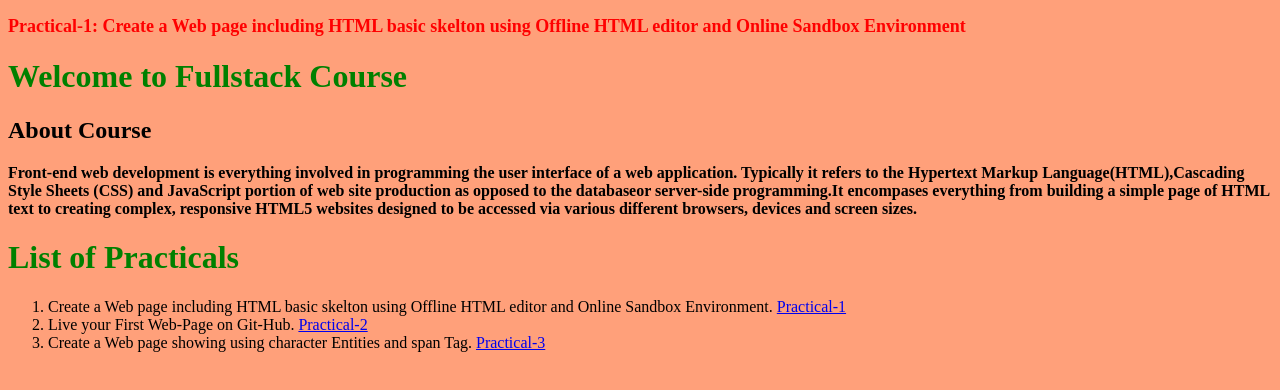
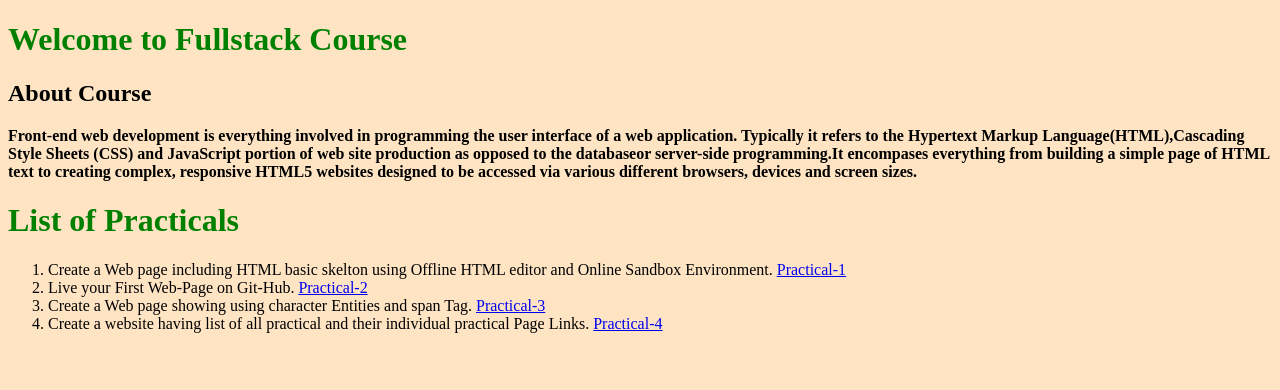
Before and after one commit to Aditi-Agrawal/Practical, a plain HTML site: page index.html in a window 1280 px wide. Drawn offline with Linux system fonts and the light colour scheme.

Commit message:
links added

```diff
--- a/index.html
+++ b/index.html
@@ -3,11 +3,9 @@
 <head>
     <meta charset="UTF-8">
     <meta name="viewport" content="width=device-width, initial-scale=1.0">
-    <title>Practical-4</title>
+    <title>Introduction to HTML</title>
 </head>
-<body bgcolor="LIGHTSALMON">
-    <p><b><FONT size="4" COLOR="red">Practical-1: Create a Web page including HTML basic skelton using Offline
-        HTML editor and Online Sandbox Environment</FONT></b><p>
+<body bgcolor="	bisque">
     <h1><FONT COLOR="green">Welcome to Fullstack Course</FONT></h1>
     <h2>About Course</h2>
     <p><b>Front-end web development is everything involved in programming the user interface of a web application.
@@ -28,6 +26,10 @@
         <LI>Create a Web page showing using character Entities and span Tag.
              <a href="https://aditi-agrawal.github.io/Practical/p/Practical3.html">
                 Practical-3</a></LI>
+        <LI>Create a website having list of all practical and their individual
+            practical Page Links.
+            <a href="https://aditi-agrawal.github.io/Practical/p/Practical4.html">
+                Practical-4</a></LI>
     </ol>
 
 </body>
```
